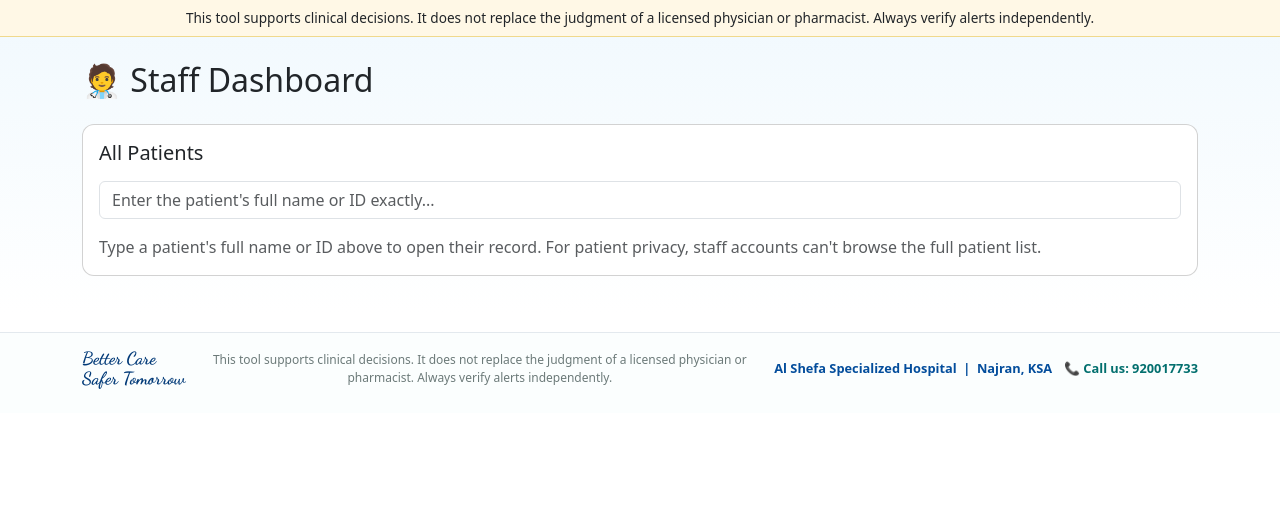
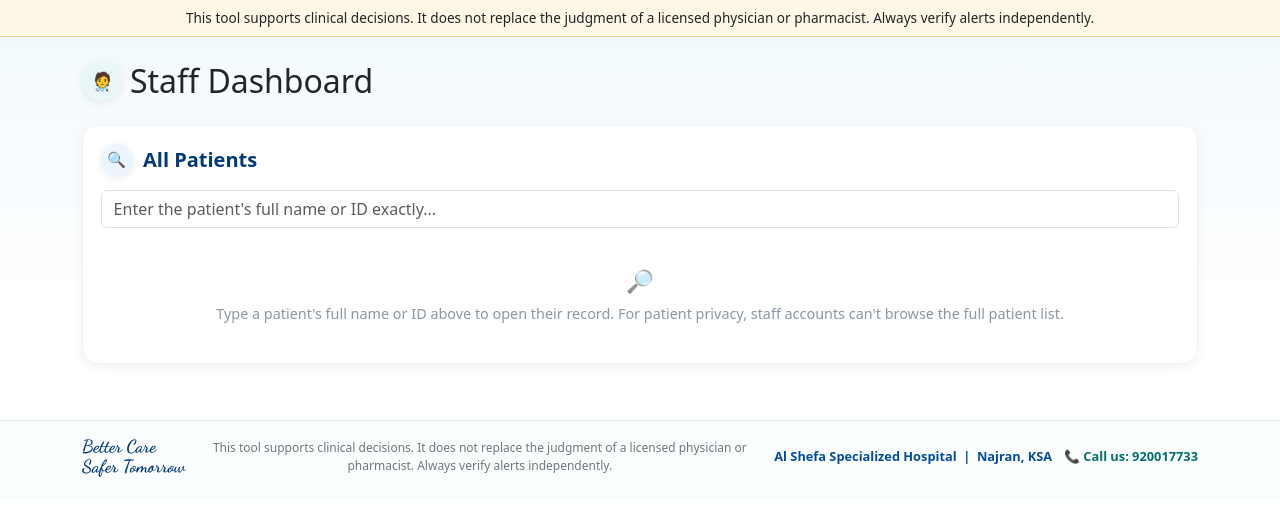
Before and after one commit to ahmedshafik217/MedGuard, a Flask app: page /owner/ in a window 1280 px wide. Shown: the part 147-663 px from the top of the page. Run offline with Flask 3, Linux system fonts and the light colour scheme; the visitor is signed in with stand-in values (Sample User, id 1); tables that the repository leaves empty hold one stand-in row (values such as "Sample post").

Commit message:
Add files via upload
replace older files with newly uploaded files

```diff
--- a/app/templates/owner/dashboard.html
+++ b/app/templates/owner/dashboard.html
@@ -1,35 +1,58 @@
 {% extends "base.html" %}
 {% block content %}
 {% if owner_role == 'owner' %}
-<div class="d-flex justify-content-between align-items-center mb-4 flex-wrap gap-2">
-    <h2 class="mb-0">🩺 {{ t('controller_dashboard_title') }}</h2>
+<div class="d-flex justify-content-between align-items-center mb-4 flex-wrap gap-3">
+    <div class="d-flex align-items-center gap-2">
+        <span class="icon-badge theme-blue">🩺</span>
+        <h2 class="mb-0">{{ t('controller_dashboard_title') }}</h2>
+    </div>
     <div class="d-flex gap-2 flex-wrap">
-        <a href="{{ url_for('owner.create_patient') }}" class="btn btn-brand">{{ t('add_new_patient') }}</a>
-        <a href="{{ url_for('owner.antibiotics') }}" class="btn btn-outline-dark">{{ t('antibiotic_reference') }}</a>
-        <a href="{{ url_for('owner.drug_interactions') }}" class="btn btn-outline-dark">{{ t('drug_interactions_reference') }}</a>
-        <a href="{{ url_for('owner.audit_log') }}" class="btn btn-outline-dark">{{ t('audit_log') }}</a>
-        <a href="{{ url_for('owner.settings') }}" class="btn btn-outline-dark">{{ t('site_settings') }}</a>
+        <a href="{{ url_for('owner.create_patient') }}" class="btn-pill btn-pill-solid">➕ {{ t('add_new_patient') }}</a>
+        <a href="{{ url_for('owner.antibiotics') }}" class="btn-pill btn-pill-outline">💊 {{ t('antibiotic_reference') }}</a>
+        <a href="{{ url_for('owner.drug_interactions') }}" class="btn-pill btn-pill-outline">🔗 {{ t('drug_interactions_reference') }}</a>
+        <a href="{{ url_for('owner.audit_log') }}" class="btn-pill btn-pill-outline">📜 {{ t('audit_log') }}</a>
+        <a href="{{ url_for('owner.settings') }}" class="btn-pill btn-pill-outline">⚙️ {{ t('site_settings') }}</a>
     </div>
 </div>
 
 <div class="row mb-4 g-3">
     <div class="col-md-4">
-        <div class="card text-center p-3"><div class="fs-3">{{ stats.patient_count }}</div><div>{{ t('all_patients') }}</div></div>
+        <div class="stat-tile">
+            <span class="icon-badge lg theme-blue">🧑‍🤝‍🧑</span>
+            <div>
+                <div class="stat-tile-num">{{ stats.patient_count }}</div>
+                <div class="stat-tile-label">{{ t('all_patients') }}</div>
+            </div>
+        </div>
     </div>
     <div class="col-md-4">
-        <div class="card text-center p-3"><div class="fs-3">{{ stats.antibiotic_count }}</div><div>{{ t('antibiotic_reference') }}</div></div>
+        <div class="stat-tile">
+            <span class="icon-badge lg theme-teal">💊</span>
+            <div>
+                <div class="stat-tile-num">{{ stats.antibiotic_count }}</div>
+                <div class="stat-tile-label">{{ t('antibiotic_reference') }}</div>
+            </div>
+        </div>
     </div>
     <div class="col-md-4">
-        <div class="card text-center p-3"><div class="fs-3">{{ stats.record_count }}</div><div>{{ t('antibiotic_history') }}</div></div>
+        <div class="stat-tile">
+            <span class="icon-badge lg theme-navy">📋</span>
+            <div>
+                <div class="stat-tile-num">{{ stats.record_count }}</div>
+                <div class="stat-tile-label">{{ t('antibiotic_history') }}</div>
+            </div>
+        </div>
     </div>
 </div>
 
-<div class="card mb-4">
-    <div class="card-body">
-        <h5 class="mb-3">🚨 {{ t('flagged_alerts_title') }}</h5>
+<div class="section-card mb-4">
+    <div class="section-card-head">
+        <span class="icon-badge theme-red">🚨</span>
+        <h5>{{ t('flagged_alerts_title') }}</h5>
+    </div>
         {% if flagged_records %}
         <div class="table-responsive">
-        <table class="table table-sm align-middle mb-0">
+        <table class="table table-sm table-clean align-middle mb-0">
             <thead>
                 <tr>
                     <th>{{ t('patient_id') }}</th>
@@ -48,29 +71,29 @@
                     <td>
                         {% for a in r.alerts %}
                             {% if a.level in ('danger', 'warning') %}
-                            <span class="badge mb-1"
-                                  style="{% if a.code == 'condition_contraindicated' %}background-color:#ff8fc7;color:#5c0030;{% elif a.level == 'danger' %}background-color:#bd2031;color:#fff;{% else %}background-color:#ffc107;color:#212529;{% endif %}">{{ t(a.level) }}: {{ a.title }}</span><br>
+                            <span class="pill-badge {{ 'sev-severe' if a.code == 'condition_contraindicated' or a.level == 'danger' else 'sev-moderate' }} mb-1">{{ t(a.level) }}: {{ a.title }}</span><br>
                             {% endif %}
                         {% endfor %}
                     </td>
-                    <td><a href="{{ url_for('owner.patient_detail', public_id=r.patient_public_id) }}" class="btn btn-sm btn-brand">{{ t('view') }}</a></td>
+                    <td><a href="{{ url_for('owner.patient_detail', public_id=r.patient_public_id) }}" class="btn-pill btn-pill-solid sm">{{ t('view') }}</a></td>
                 </tr>
             {% endfor %}
             </tbody>
         </table>
         </div>
         {% else %}
-        <p class="text-muted mb-0">{{ t('no_flagged_alerts') }}</p>
+        <div class="empty-state"><span class="empty-icon">✅</span>{{ t('no_flagged_alerts') }}</div>
         {% endif %}
-    </div>
 </div>
 
-<div class="card mb-4">
-    <div class="card-body">
-        <h5 class="mb-3">🕓 {{ t('recent_activity_title') }}</h5>
+<div class="section-card mb-4">
+    <div class="section-card-head">
+        <span class="icon-badge theme-navy">🕓</span>
+        <h5>{{ t('recent_activity_title') }}</h5>
+    </div>
         {% if recent_records %}
         <div class="table-responsive">
-        <table class="table table-sm align-middle mb-0">
+        <table class="table table-sm table-clean align-middle mb-0">
             <thead>
                 <tr>
                     <th>{{ t('patient_id') }}</th>
@@ -87,34 +110,37 @@
                     <td>{{ r.display_name }}</td>
                     <td>{{ r.prescribed_date }}</td>
                     <td>{{ r.added_by }}</td>
-                    <td><a href="{{ url_for('owner.patient_detail', public_id=r.patient_public_id) }}" class="btn btn-sm btn-outline-dark">{{ t('view') }}</a></td>
+                    <td><a href="{{ url_for('owner.patient_detail', public_id=r.patient_public_id) }}" class="btn-pill btn-pill-outline sm">{{ t('view') }}</a></td>
                 </tr>
             {% endfor %}
             </tbody>
         </table>
         </div>
         {% else %}
-        <p class="text-muted mb-0">{{ t('no_records_yet') }}</p>
+        <div class="empty-state"><span class="empty-icon">🗒️</span>{{ t('no_records_yet') }}</div>
         {% endif %}
-    </div>
 </div>
 {% else %}
-<div class="d-flex justify-content-between align-items-center mb-4">
-    <h2 class="mb-0">🧑‍⚕️ {{ t('staff_dashboard_title') }}</h2>
+<div class="d-flex align-items-center gap-2 mb-4">
+    <span class="icon-badge theme-teal">🧑‍⚕️</span>
+    <h2 class="mb-0">{{ t('staff_dashboard_title') }}</h2>
 </div>
 {% endif %}
 
-<div class="card">
-    <div class="card-body">
-        <h5 class="mb-3">{{ t('all_patients') }}</h5>
+<div class="section-card">
+    <div class="section-card-head">
+        <span class="icon-badge theme-blue sm">🔍</span>
+        <h5>{{ t('all_patients') }}</h5>
+    </div>
         <form method="get" class="mb-3">
             <input type="text" name="q" value="{{ q }}" class="form-control"
                    placeholder="{{ t('search_patients') if owner_role == 'owner' else t('staff_search_placeholder') }}">
         </form>
         {% if owner_role != 'owner' and not q %}
-        <p class="text-muted mb-0">{{ t('staff_search_hint') }}</p>
+        <div class="empty-state"><span class="empty-icon">🔎</span>{{ t('staff_search_hint') }}</div>
         {% else %}
-        <table class="table table-hover align-middle">
+        <div class="table-responsive">
+        <table class="table table-hover table-clean align-middle mb-0">
             <thead>
                 <tr>
                     <th>{{ t('patient_id') }}</th>
@@ -130,8 +156,8 @@
                     <td>{{ p.full_name or '—' }}</td>
                     <td>{{ t(p.gender) if p.gender in ['male','female'] else p.gender }}</td>
                     <td class="d-flex gap-1">
-                        <a href="{{ url_for('owner.patient_detail', public_id=p.public_id) }}" class="btn btn-sm btn-brand">{{ t('view') }}</a>
-                        <a href="{{ url_for('owner.patient_qr', public_id=p.public_id) }}" class="btn btn-sm btn-outline-dark">🔳</a>
+                        <a href="{{ url_for('owner.patient_detail', public_id=p.public_id) }}" class="btn-pill btn-pill-solid sm">{{ t('view') }}</a>
+                        <a href="{{ url_for('owner.patient_qr', public_id=p.public_id) }}" class="btn-pill btn-pill-outline sm">🔳</a>
                     </td>
                 </tr>
             {% else %}
@@ -139,7 +165,7 @@
             {% endfor %}
             </tbody>
         </table>
+        </div>
         {% endif %}
-    </div>
 </div>
 {% endblock %}
```
